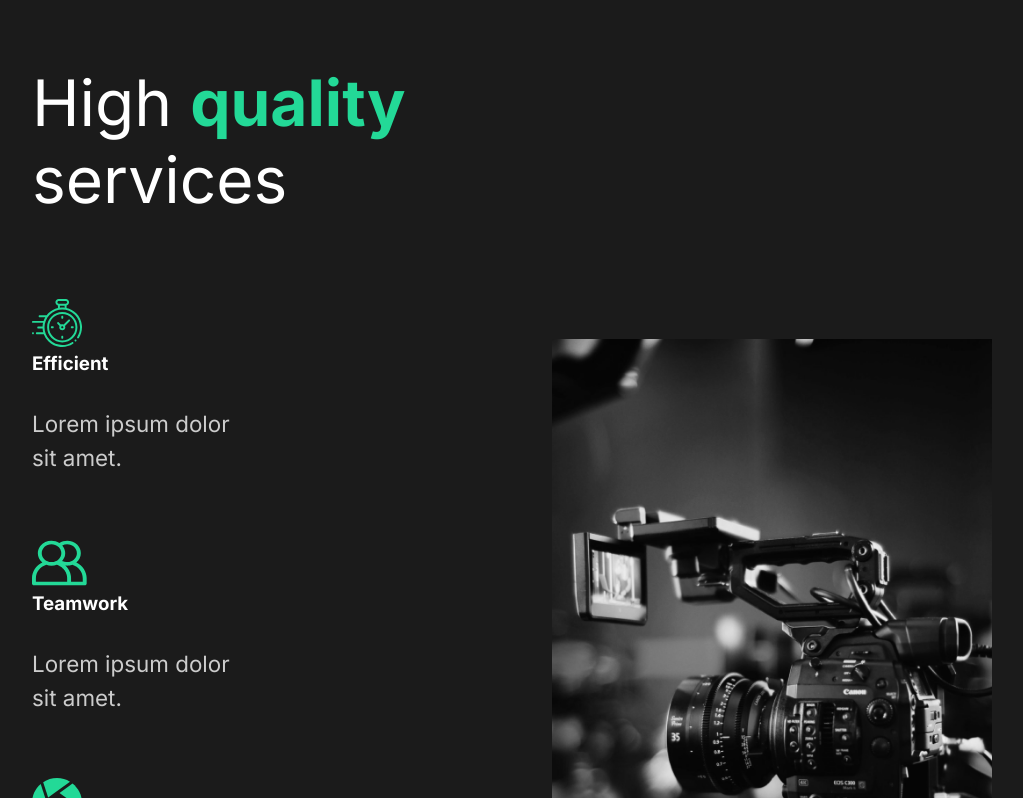
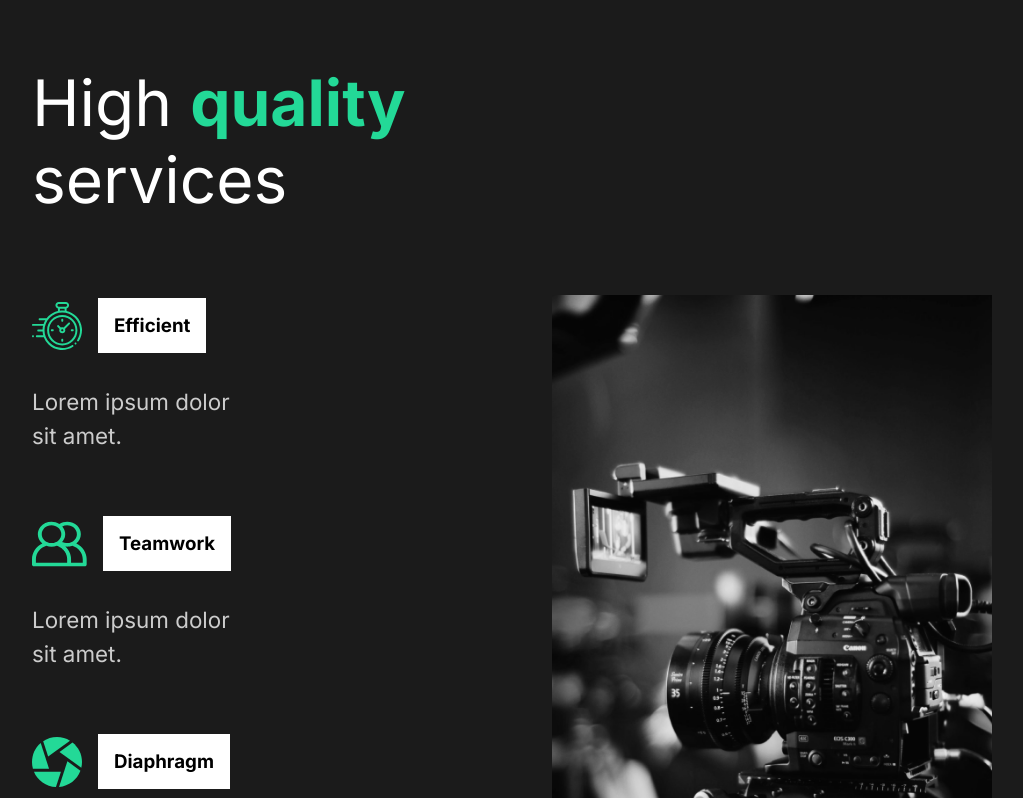
Before and after one commit to michalm08/capture, a React (Create React App) app: page / in a window 1280 px wide. Shown: the part 900-1698 px from the top of the page, without its empty margins (128-1151 px from the left). Built offline with nearby package versions, Linux system fonts and the light colour scheme.

Commit message:
18 repaired card in serviceSection

```diff
--- a/src/components/ServicesSection.js
+++ b/src/components/ServicesSection.js
@@ -72,12 +72,13 @@ const Cards = styled.div`
 
 const Card = styled.div`
   flex-basis: 20rem;
-  icon {
+  .icon {
     display: flex;
     align-items: center;
-    h3{
-      margin-left: 1 rem;
-      background: black;
+    h3 {
+      margin-left: 1rem;
+      background: white;
+      color: black;
       padding: 1rem;
     }
   }
```
Also changed, not shown: 1 other file (tests, documents, lock files or other folders).
